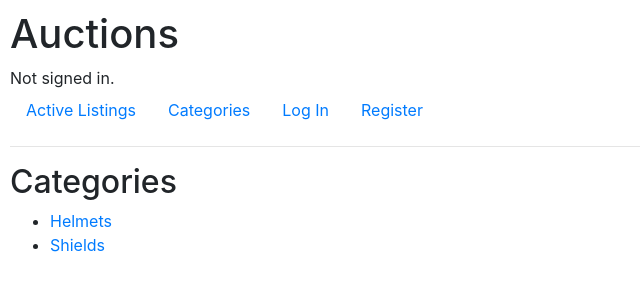
After one commit to fabimass/ecommerce, a Django app: page /categories in a window 1280 px wide. The commit adds this page. Shown: the top 300 px of the page, without its empty margins (0-640 px from the left). Run offline with Django 3.2, Linux system fonts and the light colour scheme; data comes from the database, SQL or seed files in the repository; both versions use the stored data as it was after the commit; some libraries are stand-ins or nearby versions.

Commit message:
adding category tab

```diff
--- a/auctions/models.py
+++ b/auctions/models.py
@@ -1,6 +1,5 @@
 from django.contrib.auth.models import AbstractUser
 from django.db import models
-from datetime import datetime
 
 
 class User(AbstractUser):
--- /dev/null
+++ b/auctions/templates/auctions/categories.html
@@ -0,0 +1,15 @@
+{% extends "auctions/layout.html" %}
+
+{% block body %}
+
+    <h2>Categories</h2>
+
+    <ul>
+        {% for category in categories %}
+            <li>
+                <a href="{% url 'category' category.category %}">{{ category.category }}</a>
+            </li>
+        {% endfor %}
+    </ul>
+
+{% endblock %}
--- a/auctions/templates/auctions/layout.html
+++ b/auctions/templates/auctions/layout.html
@@ -19,6 +19,9 @@
         <ul class="nav">
             <li class="nav-item">
                 <a class="nav-link" href="{% url 'index' %}">Active Listings</a>
+            </li>
+            <li class="nav-item">
+                <a class="nav-link" href="{% url 'categories' %}">Categories</a>
             </li>
             {% if user.is_authenticated %}
                 <li class="nav-item">
--- a/auctions/urls.py
+++ b/auctions/urls.py
@@ -13,5 +13,7 @@ urlpatterns = [
     path("watch/<int:id>", views.watch, name="watch"),
     path("unwatch/<int:id>", views.unwatch, name="unwatch"),
     path("close/<int:id>", views.close, name="close"),
-    path("comment/<int:id>", views.comment, name="comment")
+    path("comment/<int:id>", views.comment, name="comment"),
+    path("categories", views.categories, name="categories"),
+    path("cat/<str:category>", views.category, name="category")
 ]
--- a/auctions/views.py
+++ b/auctions/views.py
@@ -189,3 +189,18 @@ def comment(request, id):
             message.save()
 
     return HttpResponseRedirect(reverse("listing", args=[id]))
+
+
+def categories(request):
+    categories_list = Listing.objects.filter(is_active=True).values("category").distinct()
+    return render(request, "auctions/categories.html", {
+        "categories": categories_list
+    })
+
+
+def category(request, category):
+    listings = Listing.objects.filter(is_active=True, category=category)
+    return render(request, "auctions/index.html", {
+        "listings": listings,
+        "title": f"Category: {category}"
+    })
```
Also changed, not shown: db.sqlite3.
